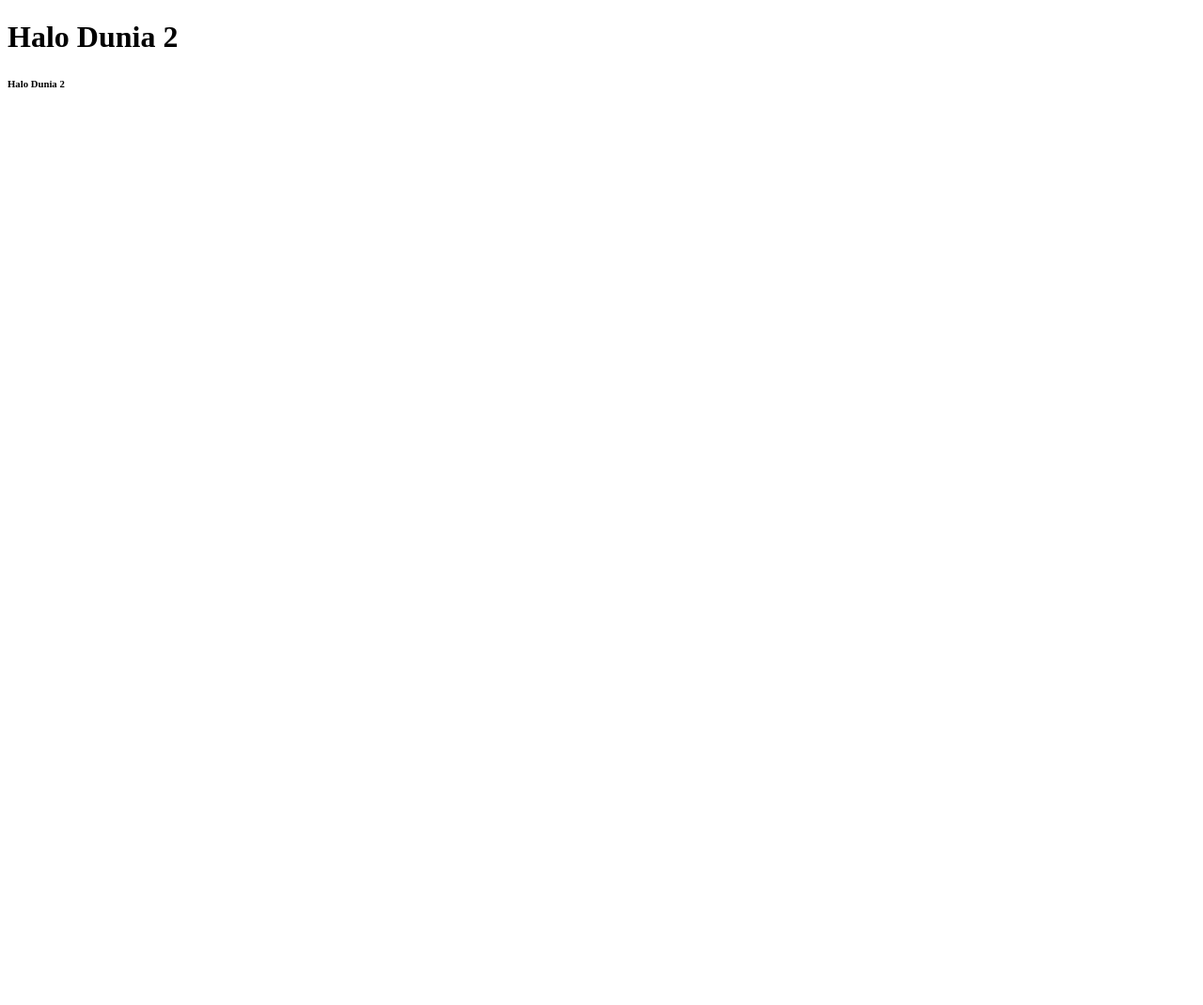
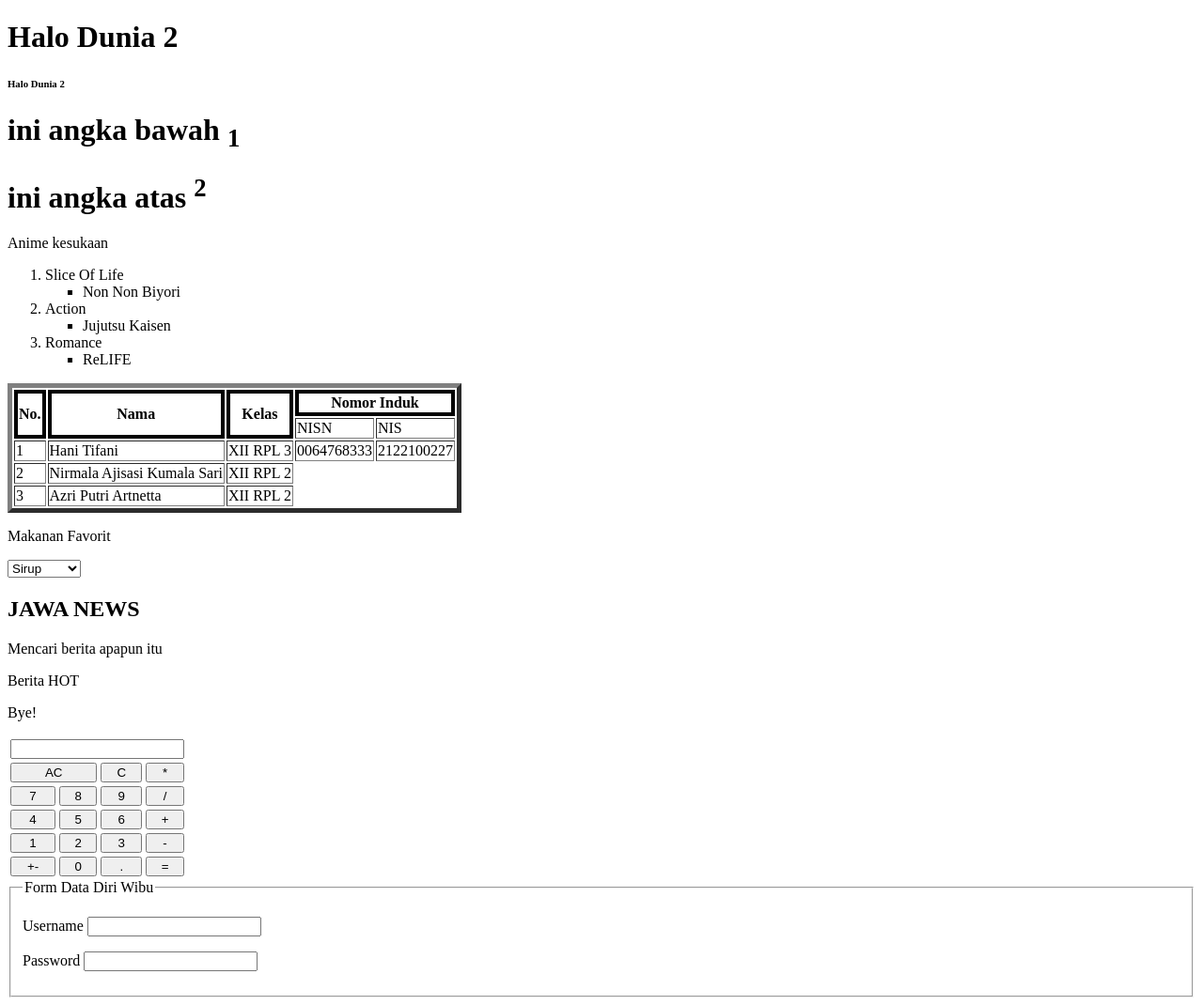
Before and after one commit to raikamaulana/revou_test_day1, a plain HTML site: page index.html in a window 1280 px wide. Shown: the whole page at 94% size. Before the commit the page ends 800 px from the top, so only its background shows below. Drawn offline with Linux system fonts and the light colour scheme.

Commit message:
Materi RevoU Day 2 dan 3

```diff
--- a/index.html
+++ b/index.html
@@ -4,9 +4,172 @@
     <meta charset="UTF-8">
     <meta name="viewport" content="width=device-width, initial-scale=1.0">
     <title>Test RevoU</title>
+    <style>
+        th {
+            border: 4px solid black;
+        }
+        button {
+            width: 100%;
+        }
+    </style>
 </head>
 <body>
     <h1>Halo Dunia 2</h1>
     <h6>Halo Dunia 2</h6>
+    <h1>ini angka bawah <sub>1</sub></h1>
+    <h1>ini angka atas <sup>2</sup></h1>
+    <p>Anime kesukaan</p>
+    <ol type="1">
+        <li>Slice Of Life</li>
+        <ul type="square">
+            <li>Non Non Biyori</li>
+        </ul>
+        <li>Action</li>
+        <ul type="square">
+            <li>Jujutsu Kaisen</li>
+        </ul>
+        <li>Romance</li>
+        <ul type="square">
+            <li>ReLIFE</li>
+        </ul>
+    </ol>
+    <table border="5">
+        <tr>
+            <th rowspan="2">No.</th>
+            <th rowspan="2">Nama</th>
+            <th rowspan="2">Kelas</th>
+            <th colspan="2">Nomor Induk</th>
+        </tr>
+        <tr>
+            <td>NISN</td>
+            <td>NIS</td>
+        </tr>
+        <tr>
+            <td>1</td>
+            <td>Hani Tifani</td>
+            <td>XII RPL 3</td>
+            <td>0064768333</td>
+            <td>2122100227</td>
+        </tr>
+        <tr>
+            <td>2</td>
+            <td>Nirmala Ajisasi Kumala Sari</td>
+            <td>XII RPL 2</td>
+        </tr>
+        <tr>
+            <td>3</td>
+            <td>Azri Putri Artnetta</td>
+            <td>XII RPL 2</td>
+        </tr>
+    </table>
+    <p>Makanan Favorit</p>
+    <select>
+        <optgroup label="Minuman">
+            <option value="">Sirup</option>
+            <option value="" selected>Sirup</option>
+            <option value="" >Sirup</option>
+        </optgroup>
+        <optgroup label="Makanan">
+            <option value="">Seblak</option>
+        </optgroup>
+    </select>
+
+    <article>
+        <header>
+            <h1>JAWA NEWS</h1>
+            <p>Mencari berita apapun itu</p>
+        </header>
+        <main>
+            <p>Berita HOT</p>
+        </main>
+        <footer>
+            <p>Bye!</p>
+        </footer>
+    </article>
+
+    <table>
+        <tr>
+            <td colspan="4">
+                <input type="text">
+            </td>
+        </tr>
+        <tr>
+            <td colspan="2"><button>AC</button></td>
+            <td>
+                <button>C</button>
+            </td>
+            <td>
+                <button>*</button>
+            </td>
+        </tr>
+        <tr>
+            <td>
+                <button>7</button>
+            </td>
+            <td>
+                <button>8</button>
+            </td>
+            <td>
+                <button>9</button>
+            </td>
+            <td>
+                <button>/</button>
+            </td>
+        </tr>
+        <tr>
+            <td>
+                <button>4</button>
+            </td>
+            <td>
+                <button>5</button>
+            </td>
+            <td>
+                <button>6</button>
+            </td>
+            <td>
+                <button>+</button>
+            </td>
+        </tr>
+        <tr>
+            <td>
+                <button>1</button>
+            </td>
+            <td>
+                <button>2</button>
+            </td>
+            <td>
+                <button>3</button>
+            </td>
+            <td>
+                <button>-</button>
+            </td>
+        </tr>
+        <tr>
+            <td>
+                <button>+-</button>
+            </td>
+            <td>
+                <button>0</button>
+            </td>
+            <td>
+                <button>.</button>
+            </td>
+            <td>
+                <button>=</button>
+            </td>
+        </tr>
+    </table>
+
+    <fieldset>
+        <legend>Form Data Diri Wibu</legend>
+
+        <p>
+        <label for="username">Username</label>
+        <input type="text" name="username" id="username">
+
+        <p>
+        <label for="password">Password</label>
+        <input type="password" name="password" id="password">
+    </fieldset>
 </body>
 </html>
```
